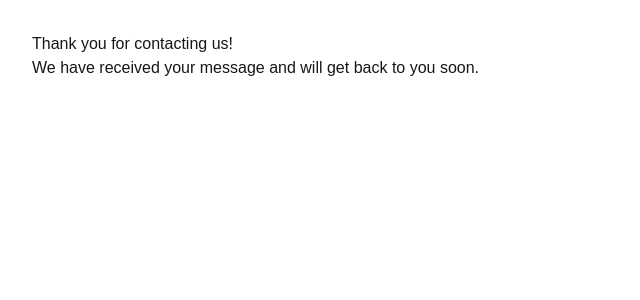
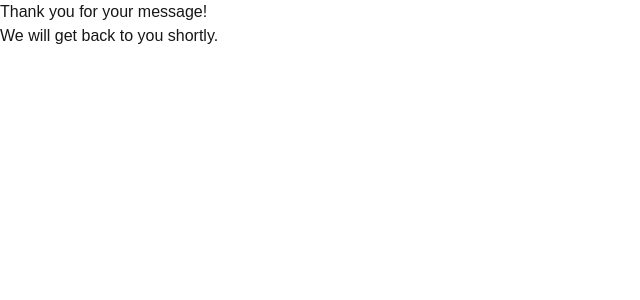
Before and after one commit to StellaYe1130/Strata-Management, a Next.js app: page /thank_you in a window 1280 px wide. Shown: the top 300 px of the page, without its empty margins (0-640 px from the left). Built offline with nearby package versions, Linux system fonts and the light colour scheme.

Commit message:
Thankyou

```diff
--- a/app/thank_you/page.js
+++ b/app/thank_you/page.js
@@ -1,8 +1,8 @@
 export default function ThankYouPage() {
     return (
-      <div style={{ padding: "2rem" }}>
-        <h1>Thank you for contacting us!</h1>
-        <p>We have received your message and will get back to you soon.</p>
+      <div>
+        <h1>Thank you for your message!</h1>
+        <p>We will get back to you shortly.</p>
       </div>
     );
   }
```
